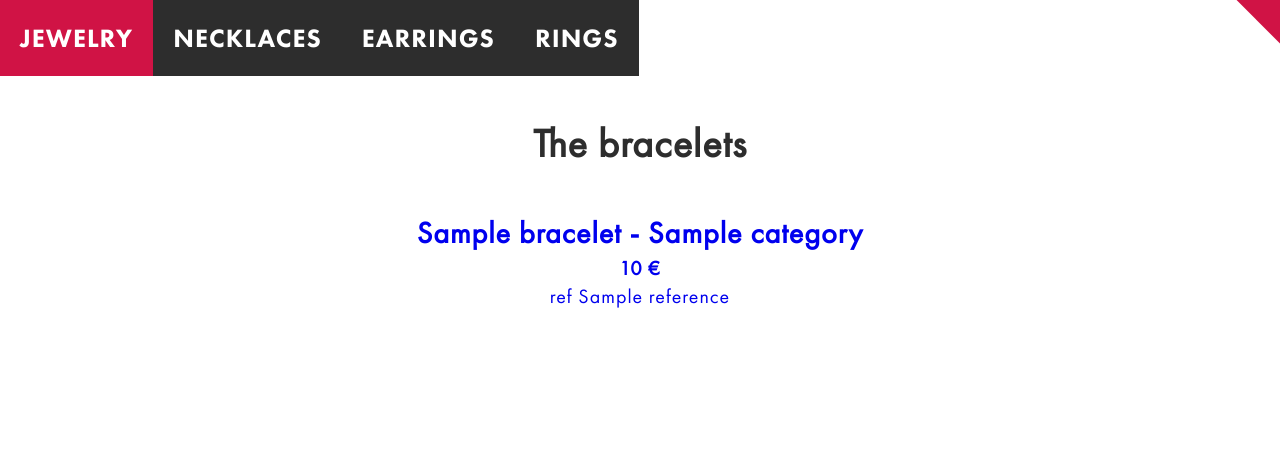
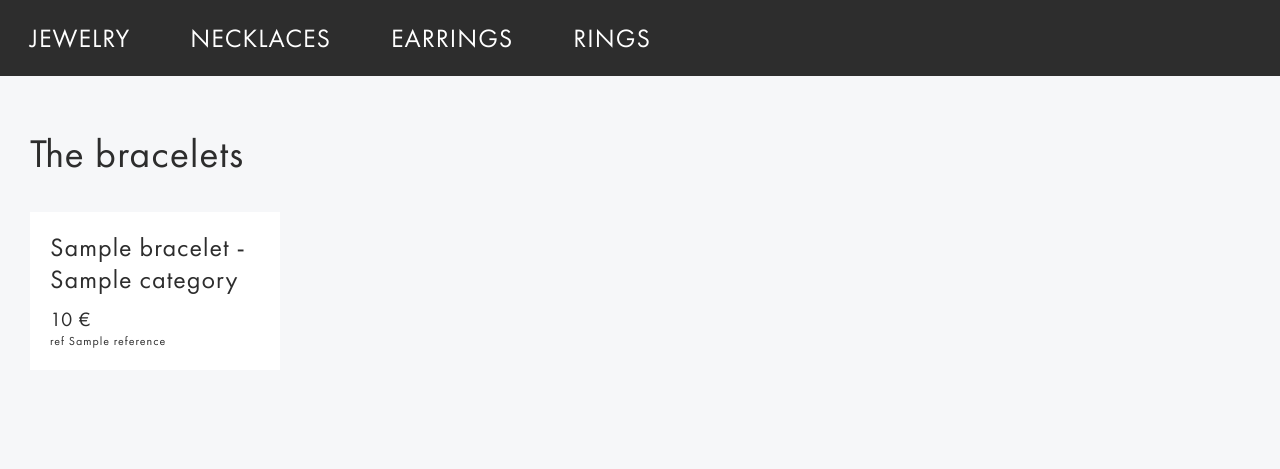
Before and after one commit to adrienloup/symfony4-sample, a Symfony app: template templates/client/bracelets/index.html.twig in a window 1280 px wide. Shown: the top 469 px of the page. Run offline with Twig, Linux system fonts and the light colour scheme; the template is opened without the code that fills it: most values are stand-ins (such as "Sample title", 1, 10 or a date in 2020); some libraries are stand-ins or nearby versions.

Commit message:
more style

```diff
--- a/public/css/main.css
+++ b/public/css/main.css
@@ -24,7 +24,7 @@ html{
 body {
   overflow-x: hidden;
   overflow-y: auto;
-  background: #fff;
+  background: hsl(211, 20%, 97%);
 	font: 20px/1.4 'FTN45__W', sans-serif;
 	font-weight: normal;
   color: #2d2d2d;
@@ -33,42 +33,45 @@ body {
 
 a { text-decoration: none }
 
+.title {
+  font-weight: normal;
+  font-size: 40px;
+}
+
+.title span { font-size: 20px }
+
 main {
-  padding: 40px;
-  text-align: center;
+  padding: 50px 30px;
+  overflow: hidden;
 }
 
 nav {
   width: 100%;
   display: flex;
   flex-direction: row;
+  flex-wrap: wrap;
   font-size: 0;
   text-align: center;
+  background: #2d2d2d;
 }
 
 nav a {
   display: block;
-  padding: 20px;
+  padding: 20px 30px;
   text-transform: uppercase;
-  font-family: 'FTN75__W', sans-serif;
+  /* font-family: 'FTN75__W', sans-serif; */
   font-size: 26px;
-  background: #2d2d2d;
   color: #fff;
 }
 
+/* nav a:hover { background: #fff } */
+
 nav a.active {
-  background: #fff;
+  background: hsl(211, 20%, 97%);
   color: #2d2d2d;
 }
 
-nav a:hover {
-  background: #d01345;
-}
-
-nav a.active:hover {
-  background: inherit;
-  color: inherit;
-}
+/* nav a.active:hover { background: hsl(211, 20%, 97%) } */
 
 .button {
   display: inline-block;
@@ -86,14 +89,49 @@ button.button {
 }
 
 .jewelry {
-  max-width: 900px;
   width: 100%;
-  margin: 40px auto;
+  margin: 30px auto;
+  display: flex;
+  flex-direction: row;
+  flex-wrap: wrap;
+  font-size: 0;
 }
 
 .jewelry strong { display: block }
 
 .jewelry span { display: block }
+
+.jewel {
+  width: 250px;
+  padding: 0 20px 20px 0;
+}
+
+.jewel-inside {
+  display: block;
+  padding: 20px;
+  background: #fff;
+  color: #2d2d2d;
+}
+
+.jewel-title {
+  margin-bottom: 10px;
+  font-weight: normal;
+  font-size: 26px;
+  line-height: 1.2;
+}
+
+.jewel-price,
+.jewel-description {
+  display: block;
+  font-weight: normal;
+  font-size: 20px;
+}
+
+.jewel-reference {
+  display: block;
+  font-weight: normal;
+  font-size: 12px;
+}
 
 .jewels {
   width: calc(100% /4);
@@ -101,12 +139,21 @@ button.button {
 }
 
 #admin {
-  width: 100px;
-  height: 100px;
+  width: 50px;
+  height: 50px;
   position: fixed;
   top: 0;
   right: 0;
   z-index: 2;
+  overflow: hidden;
+}
+
+#admin a {
+  width: 100px;
+  height: 100px;
+  position: absolute;
+  top: 0;
+  right: 0;
   background: #d01345;
   transform: rotate(45deg) translate(0px,-90px);
 }
@@ -144,7 +191,7 @@ button.button {
 .admin table button.button {
   display: inline-block;
   vertical-align: top;
-  padding: 10px 20px;
+  padding: 6px 16px;
   margin: 1px;
   font-size: 12px;
   background: #efefef;
```
